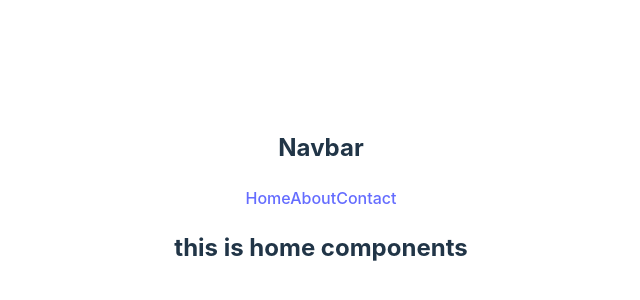
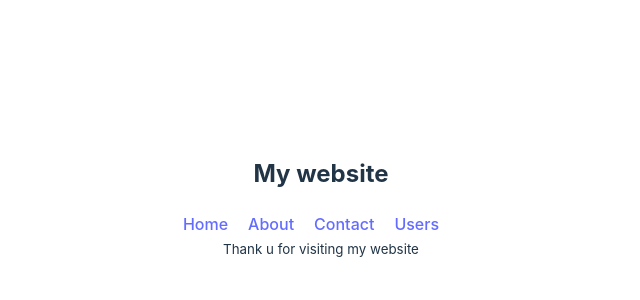
Before and after one commit to SohelShahid117/ph-9-M-8-module-45-React-Router-Concept, a React (Vite) app: page / in a window 1280 px wide. Shown: the part 202-502 px from the top of the page, without its empty margins (319-959 px from the left). Built offline with nearby package versions, Linux system fonts and the light colour scheme.

Commit message:
complete code of 45-3 (Recap) Nested Route And Use Link, Outlet lec

```diff
--- /dev/null
+++ b/src/Components/Footer/Footer.jsx
@@ -0,0 +1,11 @@
+
+const Footer = () => {
+    return (
+        <div>
+            <small>Thank u for visiting my website</small>
+
+        </div>
+    );
+};
+
+export default Footer;
--- /dev/null
+++ b/src/Components/Header/Header.css
@@ -0,0 +1,3 @@
+nav a{
+    margin-right: 20px;
+}
--- a/src/Components/Header/Header.jsx
+++ b/src/Components/Header/Header.jsx
@@ -1,13 +1,19 @@
-import React from 'react';
+import { Link } from 'react-router-dom';
+import './Header.css'
 
 const Header = () => {
     return (
         <div>
-            <h2>Navbar</h2>
             <nav>
-                <a href="/">Home</a>
+                <h2>My website</h2>
+               <Link to="/">Home</Link>
+               <Link to="/about">About</Link>
+               <Link to="/contact">Contact</Link>
+               <Link to="/users">Users</Link>
+
+                {/* <a href="/">Home</a>
                 <a href="/about">About</a>
-                <a href="/contact">Contact</a>
+                <a href="/contact">Contact</a> */}
             </nav>
 
         </div>
--- a/src/Components/Home/Home.jsx
+++ b/src/Components/Home/Home.jsx
@@ -2,13 +2,15 @@
 import PropTypes from 'prop-types'
 import { Outlet } from 'react-router-dom'
 import Header from './../Header/Header';
+import Footer from './../Footer/Footer';
 
 const Home = props => {
   return (
     <div>
         <Header></Header>
-        <h2>this is home components</h2>
+        {/* <h2>this is home components</h2> */}
         <Outlet></Outlet>
+        <Footer></Footer>
 
     </div>
   )
--- /dev/null
+++ b/src/Components/Users/Users.jsx
@@ -0,0 +1,13 @@
+
+
+const Users = () => {
+    return (
+        <div>
+            <h2>Our users</h2>
+            <p>our vodroooo userssssssss</p>
+
+        </div>
+    );
+};
+
+export default Users;
--- a/src/main.jsx
+++ b/src/main.jsx
@@ -11,11 +11,13 @@
 //https://reactrouter.com/en/main/start/tutorial
 //45-1 What Is SPA, Routing And React Router Setup
 //45-2 Explain Nested Route Concepts
+//45-3 (Recap) Nested Route And Use Link, Outlet
 
 import {
   createBrowserRouter,
   RouterProvider,
 } from "react-router-dom";
+import Users from './Components/Users/Users.jsx'
 
 // const router = createBrowserRouter([
 //   {
@@ -41,6 +43,10 @@
         path:"/contact",
         element:<Contact/>,
       },
+      {
+        path:"/users",
+        element : <Users></Users>
+      }
     ],
   },
 
```
